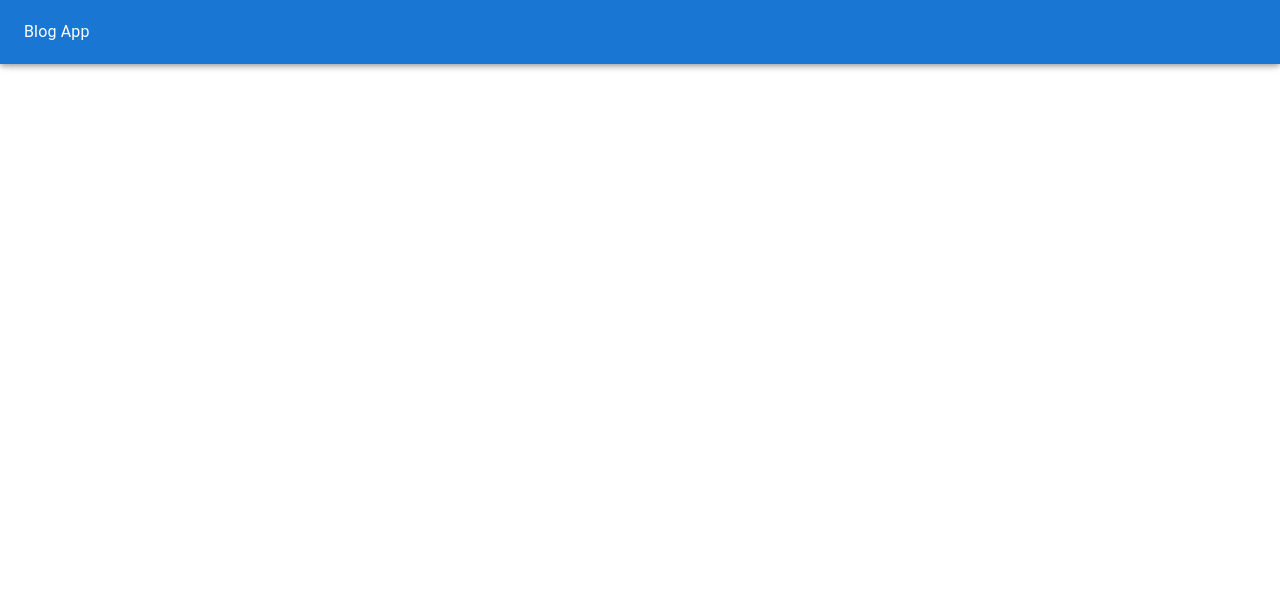
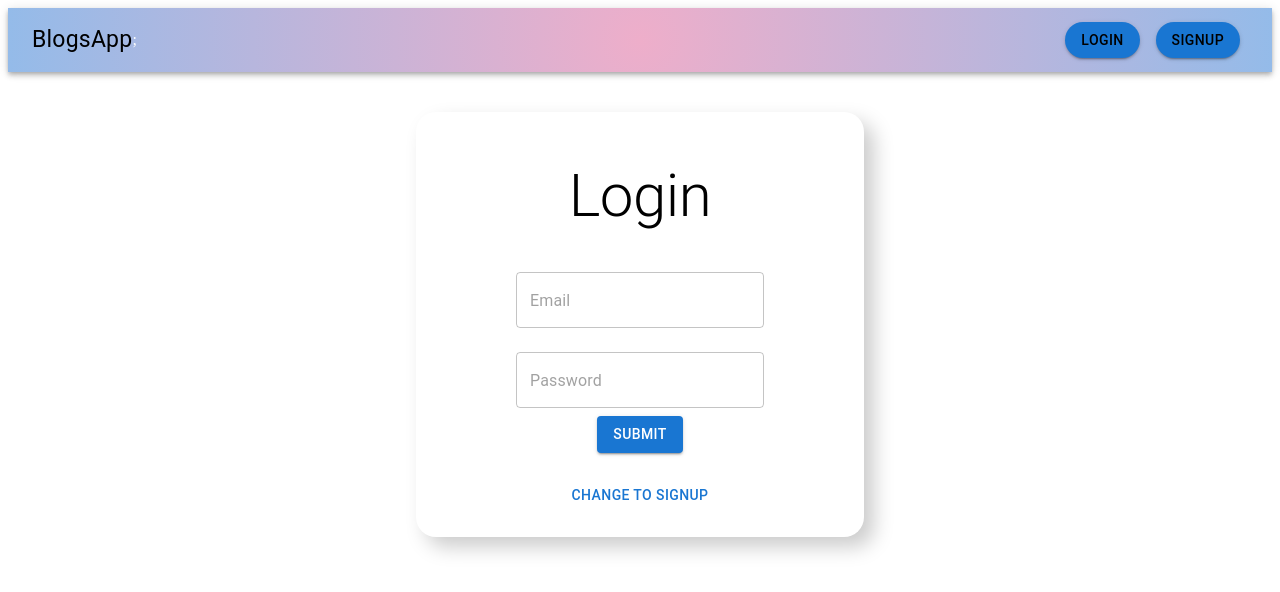
Before and after one commit to hari-enugolu/Blog-Assignment, a React (Create React App) app in the folder frontend/: page /auth in a window 1280 px wide. Shown: the top 592 px of the page. Built offline with nearby package versions, Linux system fonts and the light colour scheme.

Commit message:
login register completed

```diff
--- a/frontend/package.json
+++ b/frontend/package.json
@@ -6,11 +6,15 @@
     "@emotion/react": "^11.9.3",
     "@emotion/styled": "^11.9.3",
     "@mui/material": "^5.8.4",
+    "@reduxjs/toolkit": "^1.8.2",
     "@testing-library/jest-dom": "^5.16.4",
     "@testing-library/react": "^13.3.0",
     "@testing-library/user-event": "^13.5.0",
+    "axios": "^0.27.2",
     "react": "^18.2.0",
     "react-dom": "^18.2.0",
+    "react-redux": "^8.0.2",
+    "react-router-dom": "^6.3.0",
     "react-scripts": "5.0.1",
     "web-vitals": "^2.1.4"
   },
--- a/frontend/src/App.js
+++ b/frontend/src/App.js
@@ -1,7 +1,28 @@
+import React from "react";
 import Header from "./Components/Header";
+import { Route, Routes } from "react-router-dom";
+import Auth from "./Components/Auth";
+import Blogs from "./Components/Blogs";
+import UserBlog from "./Components/UserBlog";
+import BlogDetail from "./Components/BlogDetail";
+import AddBlog from "./Components/AddBlog";
+import { useSelector } from "react-redux";
 
 function App() {
-  return <Header />;
+  const isLoggedIn = useSelector((state) => state.isLoggedIn);
+  console.log(isLoggedIn);
+  return (
+    <>
+      <Header />
+      <Routes>
+        <Route path="/auth" element={<Auth />}></Route>
+        <Route path="/blogs" element={<Blogs />}></Route>
+        <Route path="/blogs/add" element={<AddBlog />}></Route>
+        <Route path="/myBlogs" element={<UserBlog />}></Route>
+        <Route path="/myBlogs/id:" element={<BlogDetail />}></Route>
+      </Routes>
+    </>
+  );
 }
 
 export default App;
--- /dev/null
+++ b/frontend/src/Components/Auth.js
@@ -0,0 +1,78 @@
+import React, { useState } from "react";
+import { Box, Button, TextField, Typography } from "@mui/material";
+import axios from "axios";
+
+export default function Auth() {
+  const [inputs, setInputs] = useState({ name: "", email: "", password: "" });
+  const handleChange = (e) => {
+    setInputs((prevState) => ({
+      ...prevState,
+      [e.target.name]: e.target.value,
+    }));
+  };
+  const [isSignup, setIsSignup] = useState(false);
+  const handleSubmit = (e) => {
+    e.preventDefault();
+    console.log(inputs);
+  };
+  return (
+    <div>
+      <form onSubmit={handleSubmit}>
+        <Box
+          display="flex"
+          flexDirection={"column"}
+          alignItems="center"
+          justifyContent={"center"}
+          boxShadow="10px 10px 20px #ccc"
+          maxWidth={400}
+          padding={3}
+          margin="auto"
+          marginTop={5}
+          borderRadius={5}
+        >
+          <Typography variant="h2" padding={3} textAlign="center">
+            {isSignup ? "Signup" : "Login"}
+          </Typography>
+          {isSignup && (
+            <TextField
+              name="name"
+              onChange={handleChange}
+              value={inputs.name}
+              placeholder="Name"
+              margin="normal"
+            />
+          )}
+          <TextField
+            name="email"
+            onChange={handleChange}
+            value={inputs.email}
+            type={"email"}
+            placeholder="Email"
+            margin="normal"
+          />
+          <TextField
+            name="password"
+            onChange={handleChange}
+            value={inputs.password}
+            type={"password"}
+            placeholder="Password"
+            margin="normal"
+          />
+          <Button
+            type="submit"
+            variant="contained"
+            sx={{ borderRadius: "3", color: "warning" }}
+          >
+            Submit
+          </Button>
+          <Button
+            onClick={() => setIsSignup(!isSignup)}
+            sx={{ borderRadius: 3, marginTop: 3 }}
+          >
+            Change to {isSignup ? "Login" : "Signup"}
+          </Button>
+        </Box>
+      </form>
+    </div>
+  );
+}
--- a/frontend/src/Components/Header.js
+++ b/frontend/src/Components/Header.js
@@ -1,11 +1,85 @@
-import React from "react";
-import { AppBar, Typography, Toolbar } from "@mui/material";
+import React, { useState } from "react";
+import { Link } from "react-router-dom";
+
+import {
+  AppBar,
+  Typography,
+  Toolbar,
+  Button,
+  Box,
+  Tabs,
+  Tab,
+} from "@mui/material";
+import { useSelector } from "react-redux";
 
 function Header() {
+  const isLoggedIn = useSelector((state) => state.isLoggedIn);
+  const [value, setValue] = useState();
   return (
-    <AppBar>
+    <AppBar
+      position="sticky"
+      sx={{
+        top: "0",
+        background:
+          " radial-gradient(circle, rgba(238,174,202,1) 0%, rgba(148,187,233,1) 100%)",
+      }}
+    >
       <Toolbar>
-        <Typography varient="h4">Blog App</Typography>
+        <Typography varient="h1" fontSize={"23px"} sx={{ color: "black" }}>
+          BlogsApp
+        </Typography>
+        {isLoggedIn && (
+          <Box display="flex" marginLeft="auto" marginRight="auto">
+            <Tabs value={value} onChange={(e, val) => setValue(val)}>
+              <Tab
+                LinkComponent={Link}
+                to="/blogs"
+                sx={{ color: "black" }}
+                label="All Blogs"
+              ></Tab>
+              <Tab
+                LinkComponent={Link}
+                to="/myblogs"
+                sx={{ color: "black" }}
+                label="My blogs"
+              ></Tab>
+            </Tabs>
+          </Box>
+        )}
+        ;
+        <Box display="flex" marginLeft="auto">
+          {!isLoggedIn && (
+            <>
+              <Button
+                LinkComponent={Link}
+                to="/auth"
+                variant="contained"
+                sx={{ margin: 1, borderRadius: 10, color: "black" }}
+              >
+                Login
+              </Button>
+              <Button
+                LinkComponent={Link}
+                to="/auth"
+                variant="contained"
+                sx={{ margin: 1, borderRadius: 10, color: "black" }}
+              >
+                Signup
+              </Button>
+            </>
+          )}
+
+          {isLoggedIn && (
+            <Button
+              LinkComponent={Link}
+              to="/auth"
+              variant="contained"
+              sx={{ margin: 1, borderRadius: 10, color: "black" }}
+            >
+              Logout
+            </Button>
+          )}
+        </Box>
       </Toolbar>
     </AppBar>
   );
--- a/frontend/src/index.js
+++ b/frontend/src/index.js
@@ -1,17 +1,18 @@
-import React from 'react';
-import ReactDOM from 'react-dom/client';
-import './index.css';
-import App from './App';
-import reportWebVitals from './reportWebVitals';
+import React from "react";
+import ReactDOM from "react-dom/client";
+import "./index.css";
+import App from "./App";
+import { BrowserRouter } from "react-router-dom";
+import { Provider } from "react-redux";
+import { store } from "./store";
 
-const root = ReactDOM.createRoot(document.getElementById('root'));
+const root = ReactDOM.createRoot(document.getElementById("root"));
 root.render(
   <React.StrictMode>
-    <App />
+    <BrowserRouter>
+      <Provider store={store}>
+        <App />
+      </Provider>
+    </BrowserRouter>
   </React.StrictMode>
 );
-
-// If you want to start measuring performance in your app, pass a function
-// to log results (for example: reportWebVitals(console.log))
-// or send to an analytics endpoint. Learn more: https://bit.ly/CRA-vitals
-reportWebVitals();
--- /dev/null
+++ b/frontend/src/store/index.js
@@ -0,0 +1,20 @@
+import { configureStore, createSlice } from "@reduxjs/toolkit";
+
+const authSlice = createSlice({
+  name: "auth",
+  initialState: { isLoggedIn: false },
+  reducers: {
+    login(state) {
+      state.isLoggedIn = true;
+    },
+    logout(state) {
+      state.isLoggedIn = false;
+    },
+  },
+});
+
+export const authActions = authSlice.actions;
+
+export const store = configureStore({
+  reducer: authSlice.reducer,
+});
```
Also changed, not shown: 1 other file (tests, documents, lock files or other folders).
